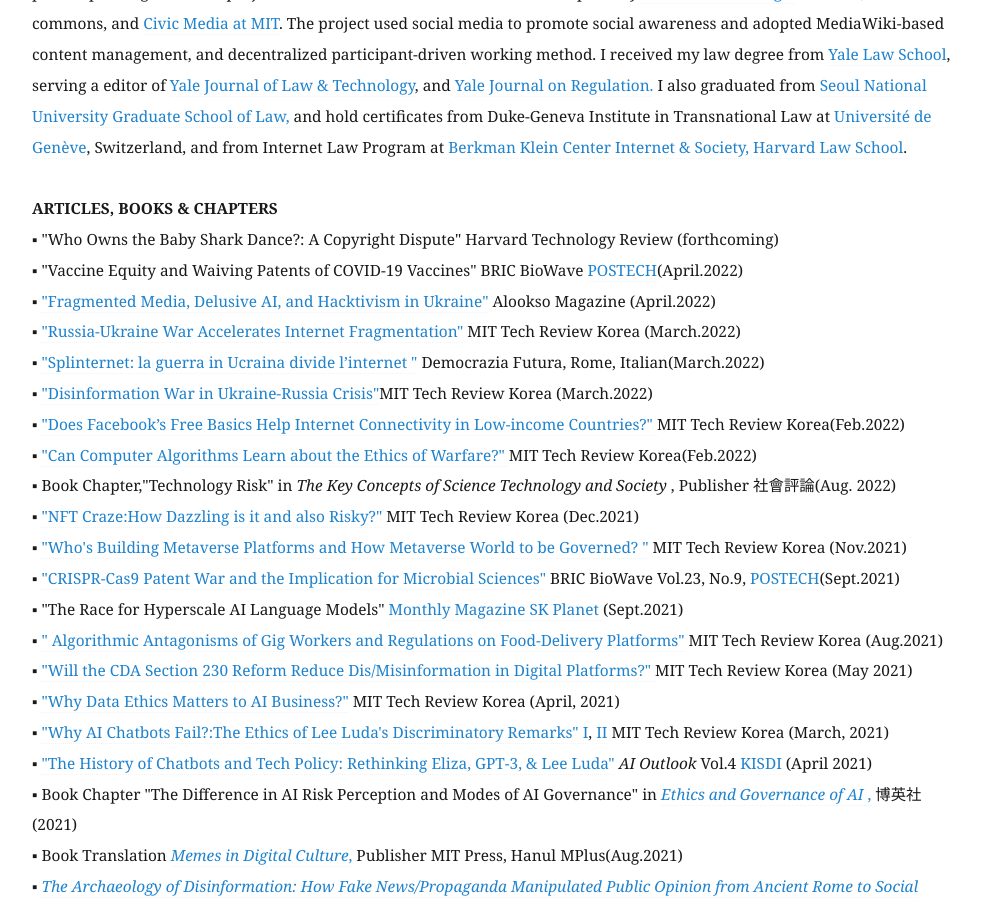
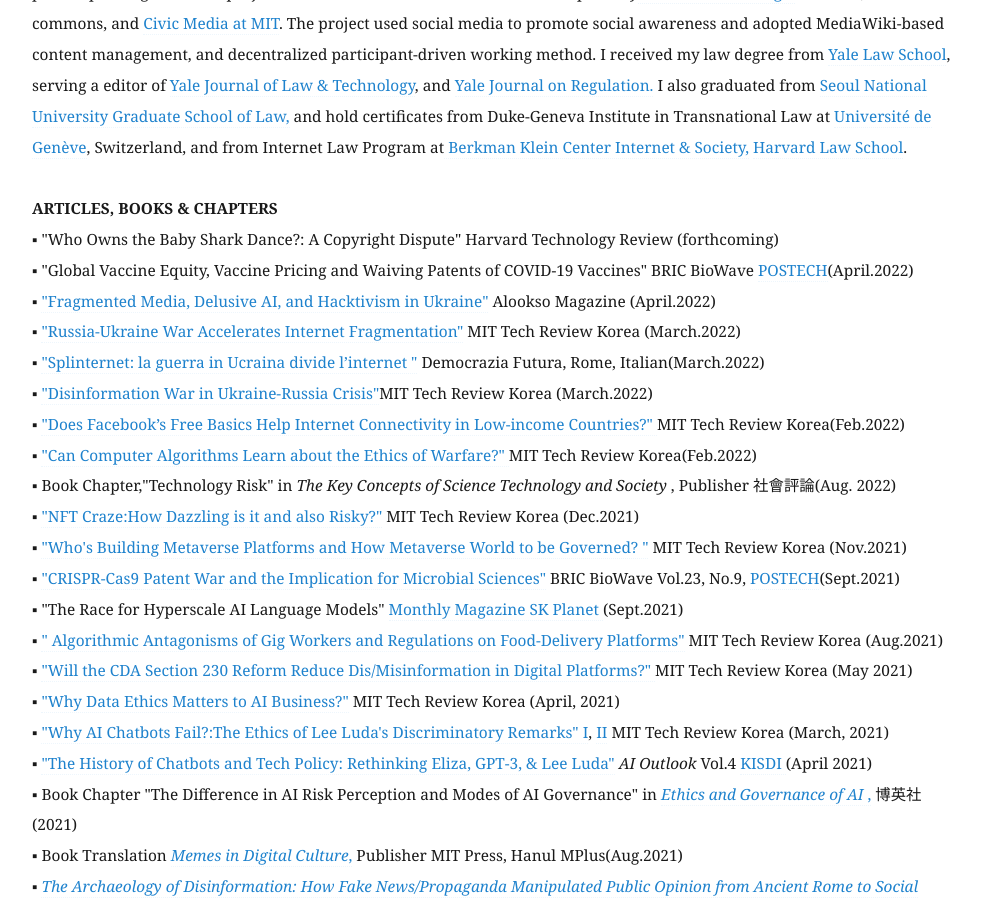
Before and after one commit to eunchangchoi/eunchangchoi.github.io, a Jekyll site: the page built from index.md, in a window 1280 px wide and 900 px high, scrolled down 1743 px. Shown: the whole window, without its empty margins (68-1049 px from the left). Built offline with Jekyll 4.4.1, drawn with Linux system fonts in a browser that asks for light colours.

Commit message:
Update index.md

```diff
--- a/index.md
+++ b/index.md
@@ -34,7 +34,7 @@
 <br>
  <strong> ARTICLES, BOOKS & CHAPTERS </strong> <br>
 ▪ "Who Owns the Baby Shark Dance?: A Copyright Dispute" Harvard Technology Review (forthcoming) <br>
-▪ "Vaccine Equity and Waiving Patents of COVID-19 Vaccines" BRIC BioWave <a href="https://www.ibric.org/biowave/bio_webzine_index.php"> POSTECH</a>(April.2022)<br>
+▪ "Global Vaccine Equity, Vaccine Pricing and Waiving Patents of COVID-19 Vaccines" BRIC BioWave <a href="https://www.ibric.org/biowave/bio_webzine_index.php"> POSTECH</a>(April.2022)<br>
 ▪ <a href="https://alook.so/posts/54t3ZMx"> "Fragmented Media, Delusive AI, and Hacktivism in Ukraine"</a> Alookso Magazine (April.2022) <br>
 ▪ <a href="https://www.technologyreview.kr/%ec%9a%b0%ed%81%ac%eb%9d%bc%ec%9d%b4%eb%82%98-%ec%a0%84%ec%9f%81%ec%9d%b4-%eb%b6%88%eb%9f%ac%ec%98%a8-%ec%8a%a4%ed%94%8c%eb%a6%b0%ed%84%b0%eb%84%b7/">"Russia-Ukraine War Accelerates Internet Fragmentation"</a> MIT Tech Review Korea (March.2022)<br>
 ▪ <a href="https://www.key4biz.it/splinternet-la-guerra-in-ucraina-divide-linternet/396648/"> "Splinternet: la guerra in Ucraina divide l’internet "</a> Democrazia Futura, Rome, Italian(March.2022)<br>
```
